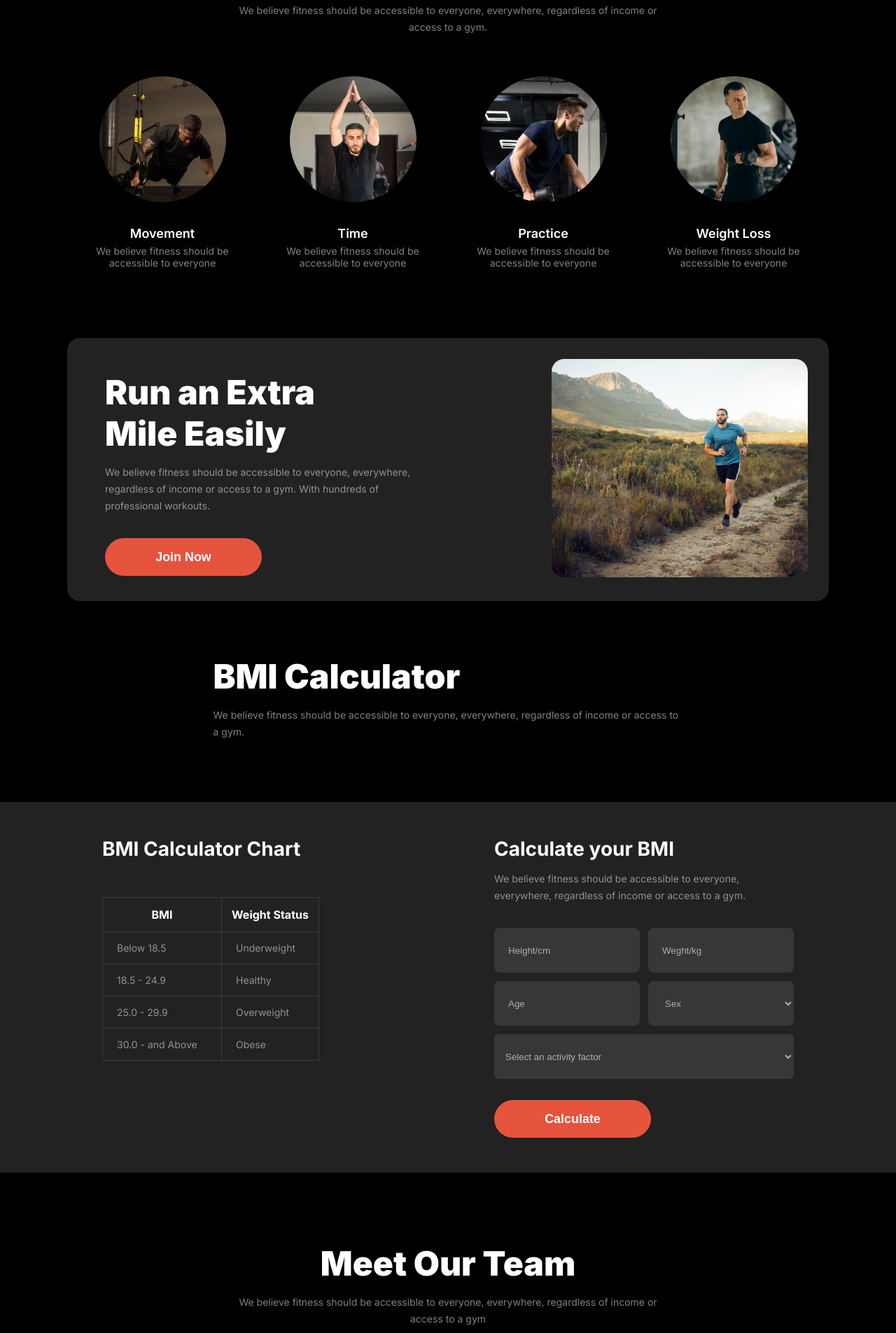
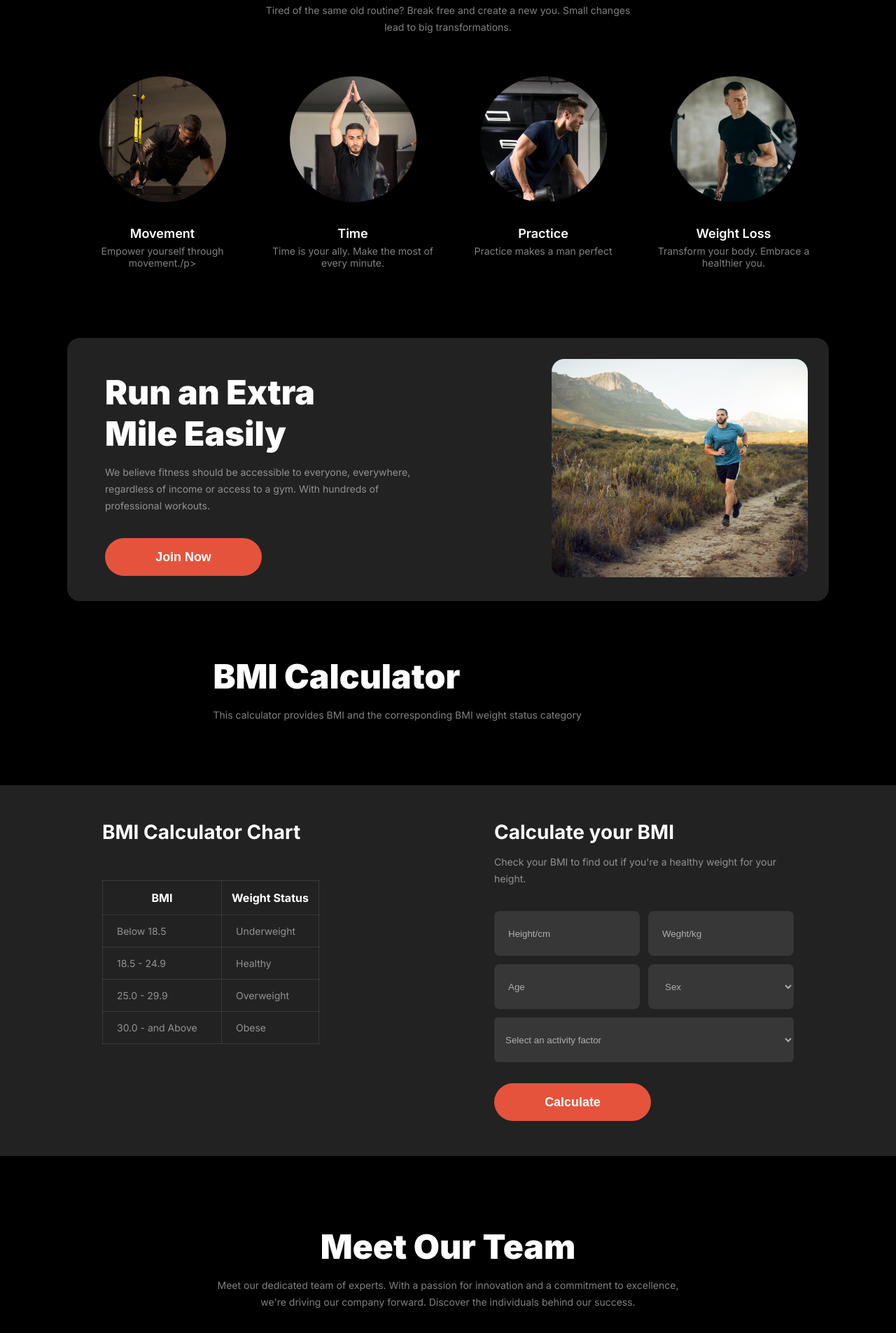
Before and after one commit to AnsarulIslam10/Assignment-2, a plain HTML site: page index.html in a window 1280 px wide. Shown: the part 887-2792 px from the top of the page at 70% size. Drawn offline with Linux system fonts and the light colour scheme; a web font is replaced by a local one.

Commit message:
added meaningful sentence

```diff
--- a/index.html
+++ b/index.html
@@ -58,29 +58,28 @@
         <section class="habit">
             <div class="habit-title">
                 <h2>Change Your Habits</h2>
-                <p class="description">We believe fitness should be accessible to everyone, everywhere, regardless of
-                    income or <br>access to a gym.</p>
+                <p class="description">Tired of the same old routine? Break free and create a new you. Small changes <br>lead to big transformations.</p>
             </div>
             <div class="habit-cards">
                 <div class="habit-card">
                     <img src="images/image 3.png" alt="">
                     <h3>Movement</h3>
-                    <p>We believe fitness should be accessible to everyone</p>
+                    <p>Empower yourself through movement./p>
                 </div>
                 <div class="habit-card">
                     <img src="images/image 2.png" alt="">
                     <h3>Time</h3>
-                    <p>We believe fitness should be accessible to everyone</p>
+                    <p>Time is your ally. Make the most of every minute.</p>
                 </div>
                 <div class="habit-card">
                     <img src="images/image 4.png" alt="">
                     <h3>Practice</h3>
-                    <p>We believe fitness should be accessible to everyone</p>
+                    <p>Practice makes a man perfect</p>
                 </div>
                 <div class="habit-card">
                     <img src="images/image 5.png" alt="">
                     <h3>Weight Loss</h3>
-                    <p>We believe fitness should be accessible to everyone</p>
+                    <p>Transform your body. Embrace a healthier you.</p>
                 </div>
             </div>
         </section>
@@ -102,8 +101,7 @@
         <section class="bmi">
             <div class="bmi-text">
                 <h2>BMI Calculator</h2>
-                <p class="description">We believe fitness should be accessible to everyone, everywhere, regardless of
-                    income or access to a gym.</p>
+                <p class="description">This calculator provides BMI and the corresponding BMI weight status category</p>
             </div>
             <div class="bmi-container">
                 <div class="bmi-items">
@@ -138,9 +136,7 @@
                     </div>
                     <div class="bmi-calculator">
                         <h2>Calculate your BMI</h2>
-                        <p class="description">We believe fitness should be accessible to everyone, everywhere,
-                            regardless
-                            of income or access to a gym.</p>
+                        <p class="description">Check your BMI to find out if you're a healthy weight for your height.</p>
                         <div class="row-1">
                             <input type="text" name="" id="" placeholder="Height/cm">
                             <input type="text" name="" id="" placeholder="Weght/kg">
@@ -167,9 +163,8 @@
         <section class="team">
             <div class="team-title">
                 <h2>Meet Our Team</h2>
-                <p class="description">We believe fitness should be accessible to everyone, everywhere, regardless of
-                    income or <br>
-                    access to a gym</p>
+                <p class="description">Meet our dedicated team of experts. With a passion for innovation and a commitment to excellence, <br>
+                    we're driving our company forward. Discover the individuals behind our success.</p>
             </div>
             <div class="team-img-container">
                 <div class="team-img">
@@ -225,9 +220,7 @@
 
                 <div class="footer-left">
                     <h2>Fitness</h2>
-                    <p class="description">We believe fitness should be accessible to everyone,
-                        everywhere, regardless of income or access to a gym. With
-                        hundreds of professional workouts</p>
+                    <p class="description">Fitness is fun! Get moving, feel amazing. Boost your energy, build strength, and clear your mind. Small steps, big rewards. Let's get fit together!</p>
                 </div>
                 <div class="footer-middle">
                     <h3>Get Started</h3>
```
